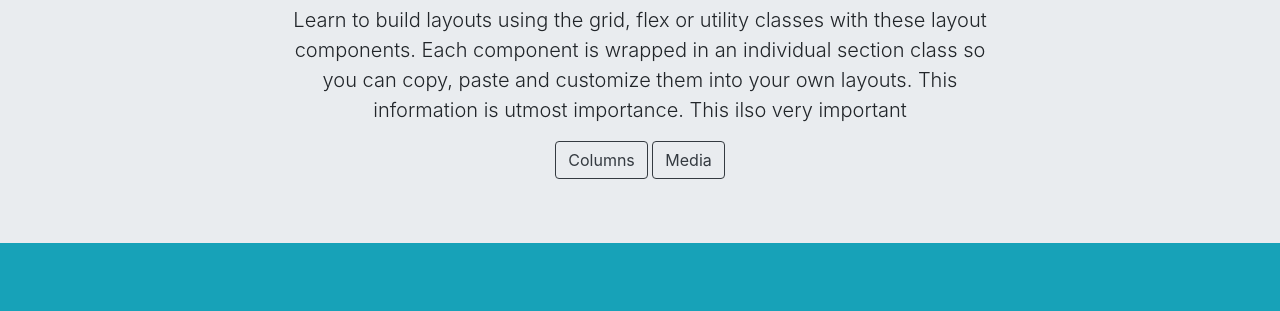
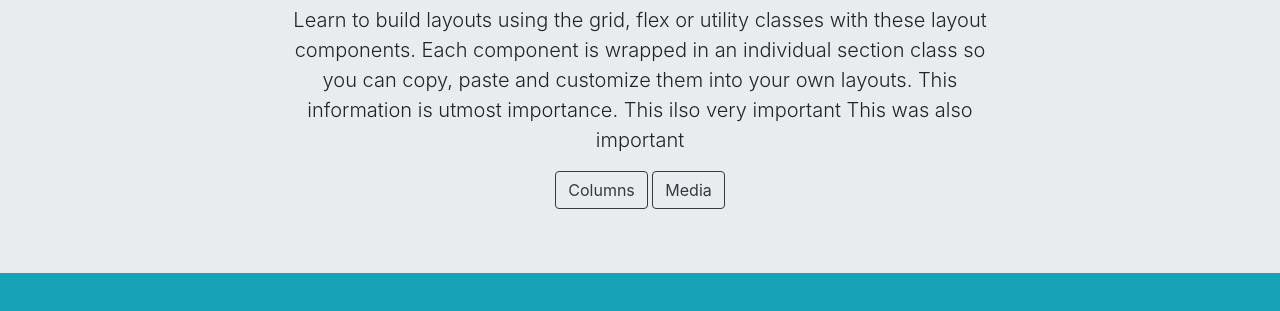
Before and after one commit to diortegadiaz/learningMaterial, a plain HTML site: page index.html in a window 1280 px wide. Shown: the part 157-468 px from the top of the page. Drawn offline with nearby package versions, Linux system fonts and the light colour scheme.

Commit message:
I added more important information

```diff
--- a/index.html
+++ b/index.html
@@ -51,6 +51,8 @@
                 This information is utmost importance.
 
                 This ilso very important
+
+                This was also important
               </p>
               <a class="btn btn-outline-dark" href="columns.html">Columns</a>
               <a class="btn btn-outline-dark" href="media.html">Media</a>
```
